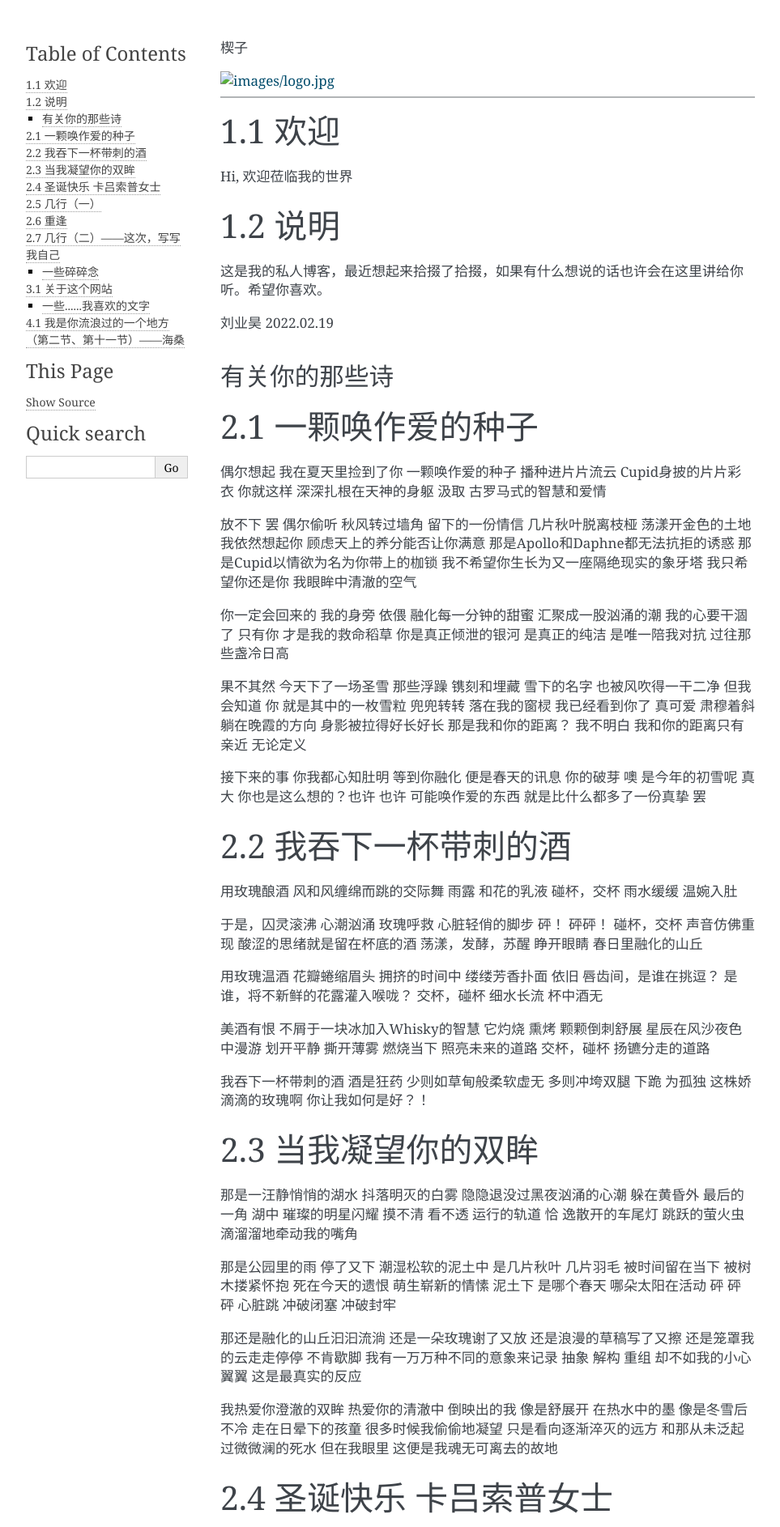
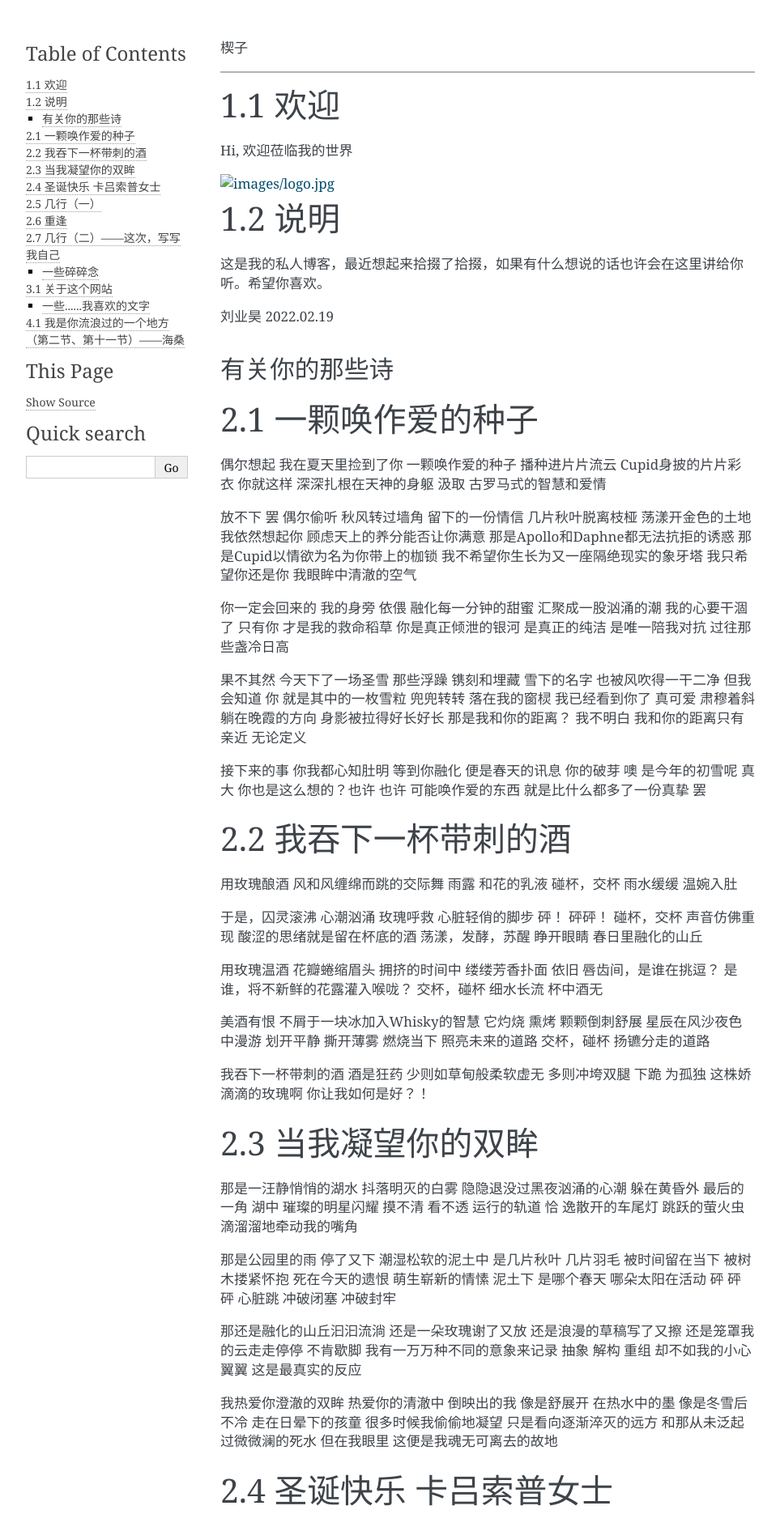
Before and after one commit to Leo4everlkc/my-blog, a Sphinx documentation site: the page built from source/language_introduction.rst, in a window 1280 px wide. Shown: the top 1886 px of the page at 81% size, without its empty margins (148-1111 px from the left). Built offline with Sphinx 7.4.7, drawn with Linux system fonts in a browser that asks for light colours.

Commit message:
Update language_introduction.rst

```diff
--- a/source/language_introduction.rst
+++ b/source/language_introduction.rst
@@ -1,13 +1,14 @@
 楔子
 
-.. image:: ./images/logo.jpg
-    :width: 960px
 ======================
 
 1.1 欢迎
 ---------------------
 
 Hi, 欢迎莅临我的世界
+
+.. image:: ./images/logo.jpg
+    :width: 960px
 
 1.2 说明
 ---------------------
```
